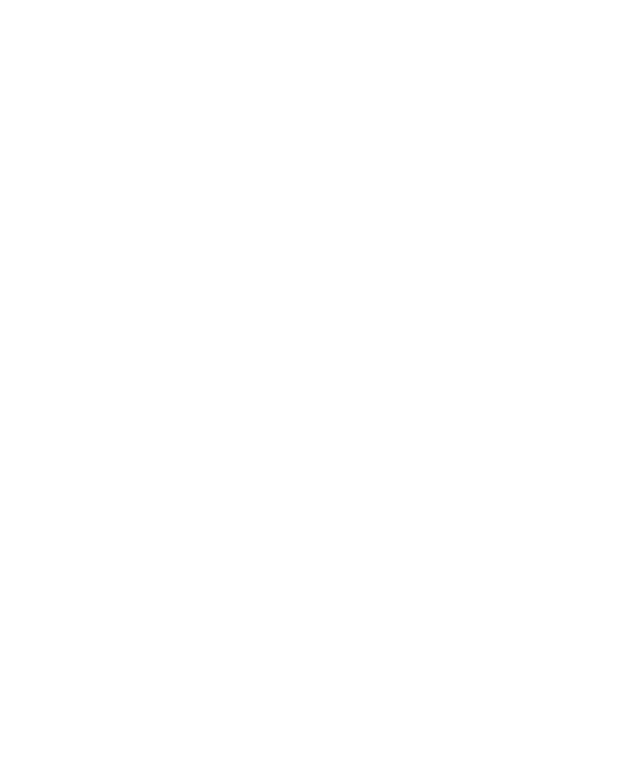
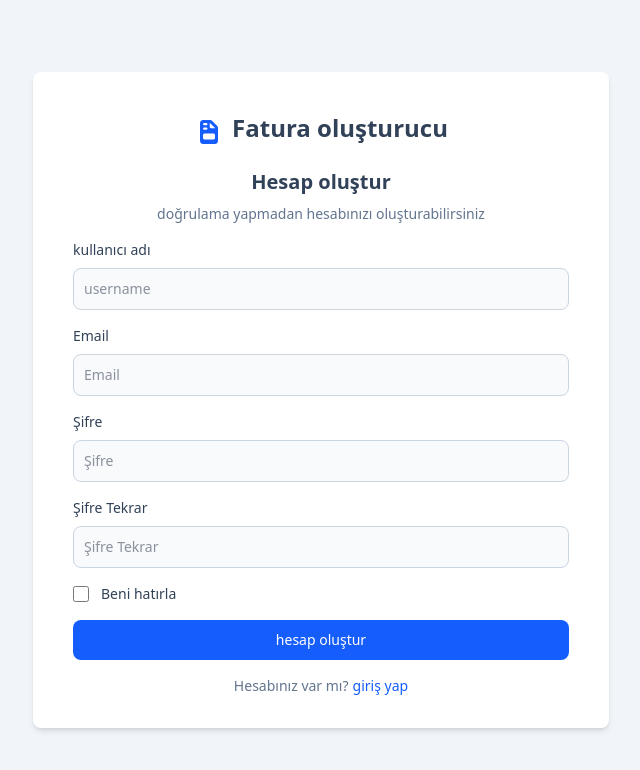
Before and after one commit to samet1qwer/KolayFatura, a React (Vite) app in the folder client/: page /register in a window 1280 px wide. Before the commit this address had no page. Shown: the top 770 px of the page, without its empty margins (319-959 px from the left). Built offline with nearby package versions, Linux system fonts and the light colour scheme.

Commit message:
add Register page and update routing in App component

```diff
--- a/client/src/App.jsx
+++ b/client/src/App.jsx
@@ -5,6 +5,7 @@
 import Home from "./pages/Home";
 import Dashboard from "./pages/Dashboard";
 import Login from "./pages/Login";
+import Register from "./pages/Register";
 
 function App() {
   const [count, setCount] = useState(0);
@@ -13,7 +14,8 @@
     <div>
       <Routes>
         <Route path="/" element={<Home />} />
-        <Route path="/auth/login" element={<Login />} />
+        <Route path="/login" element={<Login />} />
+        <Route path="/register" element={<Register />} />
         <Route path="/dashboard" element={<Dashboard />} />
       </Routes>
     </div>
--- a/client/src/pages/Login.jsx
+++ b/client/src/pages/Login.jsx
@@ -1,9 +1,9 @@
 import React from "react";
-
+import { Link } from "react-router-dom";
 function Login() {
   return (
     <div className="w-full h-screen bg-slate-100 flex items-center justify-center text-center">
-      <div className="w-full max-w-sm p-4 bg-white rounded-lg shadow-md">
+      <div className="py-8 px-10 mx-auto w-full max-w-md md:max-w-lg lg:max-w-lg bg-white rounded-lg shadow-md">
         <div className="flex flex-col items-center justify-center ">
           <div className="flex flex-row items-center space-x-2 justify-center ">
             <i className="fas fa-file-invoice text-blue-600 text-2xl"></i>
@@ -82,6 +82,14 @@
           <button className="w-full px-4 py-2.5 text-sm font-medium text-center text-white bg-blue-600 rounded-lg hover:bg-blue-700 focus:ring-4 focus:outline-none focus:ring-blue-300 mt-4 cursor-pointer">
             Giriş yap
           </button>
+          <span>
+            <p className="text-sm font-medium text-slate-500 mt-4">
+              Hesabınız yok mu?
+              <Link to="/login" className="text-blue-600 hover:underline ml-1">
+                kayıt ol
+              </Link>
+            </p>
+          </span>
         </div>
       </div>
     </div>
--- a/client/src/pages/Register.jsx
+++ b/client/src/pages/Register.jsx
@@ -0,0 +1,130 @@
+import React from "react";
+import { Link } from "react-router-dom";
+function Register() {
+  return (
+    <div className="w-full h-screen bg-slate-100 flex items-center justify-center text-center">
+      <div className=" py-8 px-10 mx-auto w-full max-w-md md:max-w-lg lg:max-w-xl  bg-white rounded-lg shadow-md ">
+        <div className="flex flex-col items-center justify-center ">
+          <div className="flex flex-row items-center space-x-2 justify-center ">
+            <i className="fas fa-file-invoice text-blue-600 text-2xl"></i>
+            <h2 className="text-2xl font-bold text-slate-700 mt-2 mb-4">
+              Fatura oluşturucu
+            </h2>
+          </div>
+
+          <div className="flex flex-col items-center justify-center ">
+            <h4 className="text-xl font-bold text-slate-700 mt-2 mb-2 ">
+              Hesap oluştur
+            </h4>
+            <p className="text-sm font-medium text-slate-500 mb-4">
+              doğrulama yapmadan hesabınızı oluşturabilirsiniz
+            </p>
+          </div>
+        </div>
+
+        <form className="space-y-4 text-left">
+          <div>
+            <label
+              htmlFor="Username"
+              className="block mb-2 text-sm font-medium text-slate-700"
+            >
+              kullanıcı adı
+            </label>
+            <input
+              type="username"
+              id="username"
+              className="bg-slate-50 border border-slate-300 text-slate-800 text-sm rounded-lg focus:ring-blue-500 focus:border-blue-500 block w-full p-2.5"
+              placeholder="username"
+              required
+            />
+          </div>
+
+          <div>
+            <label
+              htmlFor="email"
+              className="block mb-2 text-sm font-medium text-slate-700"
+            >
+              Email
+            </label>
+            <input
+              type="email"
+              id="email"
+              className="bg-slate-50 border border-slate-300 text-slate-800 text-sm rounded-lg focus:ring-blue-500 focus:border-blue-500 block w-full p-2.5"
+              placeholder="Email"
+              required
+            />
+          </div>
+
+          <div>
+            <label
+              htmlFor="password"
+              className="block mb-2 text-sm font-medium text-slate-700"
+            >
+              Şifre
+            </label>
+            <input
+              type="password"
+              id="password"
+              className="bg-slate-50 border border-slate-300 text-slate-800 text-sm rounded-lg focus:ring-blue-500 focus:border-blue-500 block w-full p-2.5"
+              placeholder="Şifre"
+              required
+            />
+          </div>
+          <div>
+            <label
+              htmlFor="passwordrepeat"
+              className="block mb-2 text-sm font-medium text-slate-700"
+            >
+              Şifre Tekrar
+            </label>
+            <input
+              type="passwordrepeat"
+              id="passwordrepeat"
+              className="bg-slate-50 border border-slate-300 text-slate-800 text-sm rounded-lg focus:ring-blue-500 focus:border-blue-500 block w-full p-2.5"
+              placeholder="Şifre Tekrar"
+              required
+            />
+          </div>
+
+          <div className="flex items-center justify-between">
+            <div className="flex items-start">
+              <div className="flex items-center h-5">
+                <input
+                  id="remember"
+                  aria-describedby="remember"
+                  type="checkbox"
+                  className="w-4 h-4 border border-slate-300 rounded bg-slate-50 focus:ring-2 focus:ring-blue-500"
+                  required
+                />
+              </div>
+              <div className="ml-3 text-sm">
+                <label
+                  htmlFor="remember"
+                  className="font-medium text-slate-700"
+                >
+                  Beni hatırla
+                </label>
+              </div>
+            </div>
+          </div>
+        </form>
+
+        <div>
+          <button className="w-full px-4 py-2.5 text-sm font-medium text-center text-white bg-blue-600 rounded-lg hover:bg-blue-700 focus:ring-4 focus:outline-none focus:ring-blue-300 mt-4 cursor-pointer">
+            hesap oluştur
+          </button>
+          <span>
+            <p className="text-sm font-medium text-slate-500 mt-4">
+              Hesabınız var mı?
+              <Link to="/login" className="text-blue-600 hover:underline ml-1">
+                giriş yap
+              </Link>
+            </p>
+          </span>
+        </div>
+      </div>
+    </div>
+  );
+}
+
+export default Register;
```
